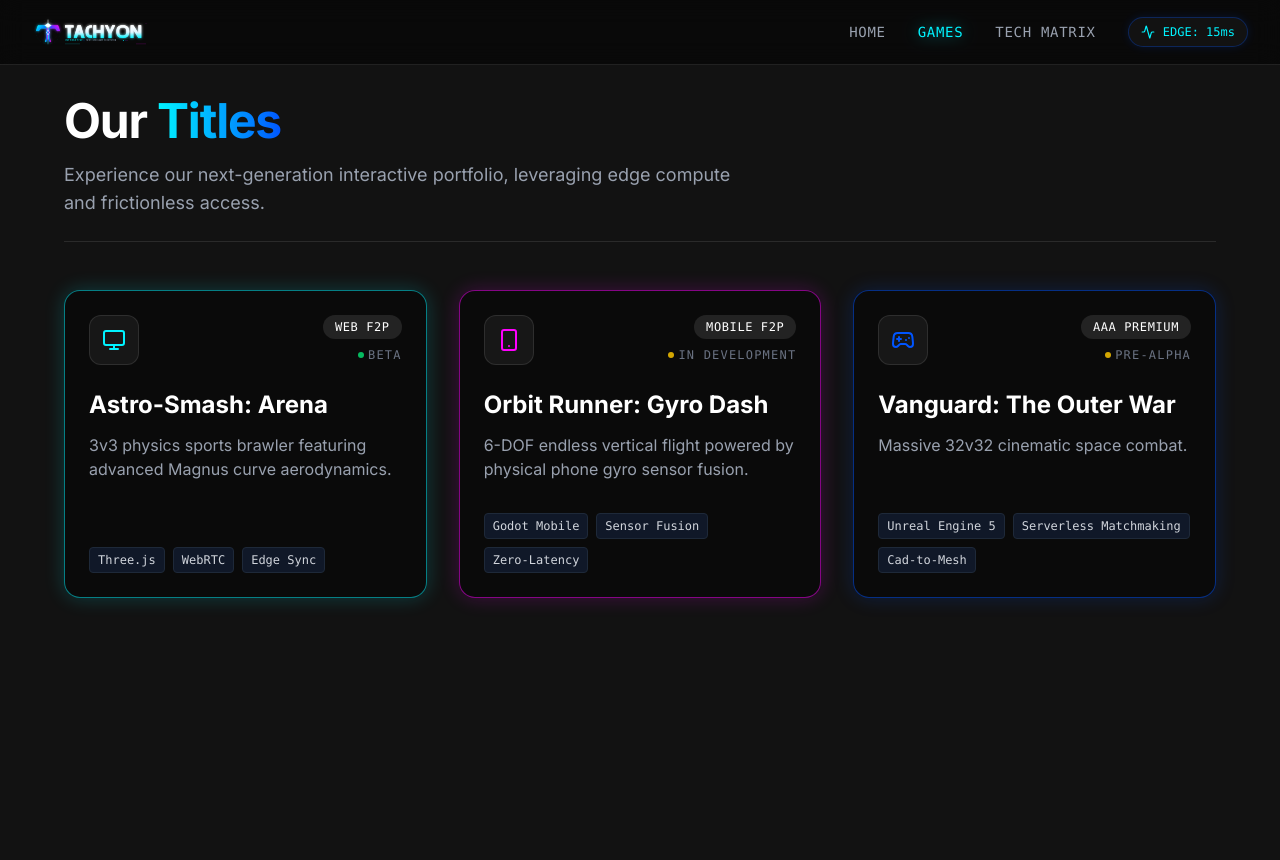
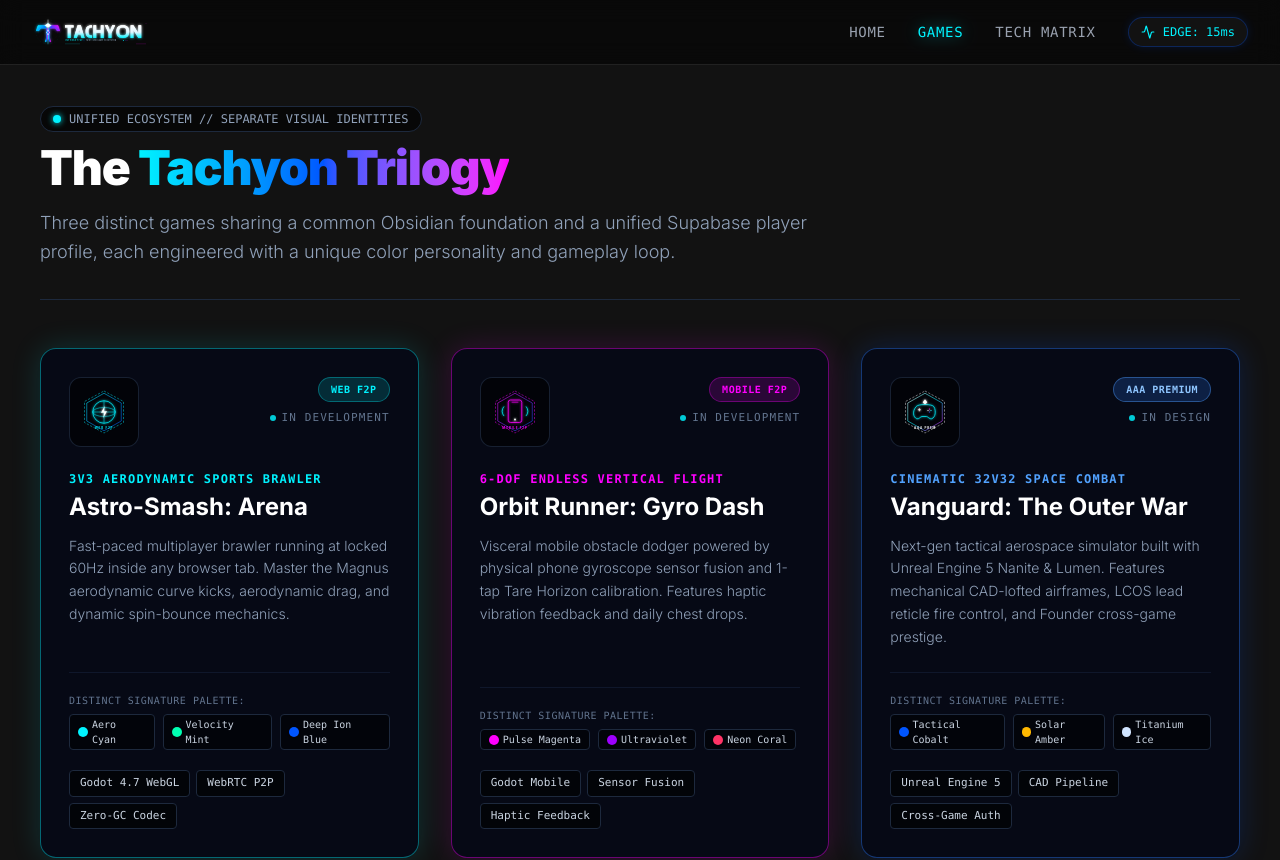
Before and after one commit to bokk3/studio-monorepo, a React (Vite) app in the folder apps/web-gateway/: page /games in a window 1280 px wide. Shown: the top 860 px of the page. Built offline with nearby package versions, Linux system fonts and the light colour scheme.

Commit message:
docs: formalize unified substrate and separate color scheme system across trilogy

```diff
--- a/apps/web-gateway/src/pages/Games.tsx
+++ b/apps/web-gateway/src/pages/Games.tsx
@@ -1,88 +1,161 @@
-import { Monitor, Smartphone, Gamepad2 } from 'lucide-react';
-
 export default function Games() {
   const games = [
     {
       title: "Astro-Smash: Arena",
       type: "Web F2P",
-      status: "Beta",
-      icon: <Monitor className="w-6 h-6 text-neon-cyan" />,
-      description: "3v3 physics sports brawler featuring advanced Magnus curve aerodynamics.",
-      badges: ["Three.js", "WebRTC", "Edge Sync"],
-      borderColor: "border-neon-cyan/50",
-      glowColor: "shadow-[0_0_20px_rgba(0,243,255,0.2)]"
+      status: "In Development",
+      iconSrc: "/tachyon_icon_web.svg",
+      tagline: "3v3 Aerodynamic Sports Brawler",
+      description: "Fast-paced multiplayer brawler running at locked 60Hz inside any browser tab. Master the Magnus aerodynamic curve kicks, aerodynamic drag, and dynamic spin-bounce mechanics.",
+      badges: ["Godot 4.7 WebGL", "WebRTC P2P", "Zero-GC Codec"],
+      themeColor: "text-neon-cyan",
+      borderColor: "border-neon-cyan/40 hover:border-neon-cyan",
+      glowColor: "shadow-[0_0_30px_rgba(0,243,255,0.15)] hover:shadow-[0_0_40px_rgba(0,243,255,0.3)]",
+      badgeBg: "bg-neon-cyan/15 text-neon-cyan border-neon-cyan/30",
+      palette: [
+        { name: "Aero Cyan", hex: "#00F3FF", bg: "bg-[#00F3FF]" },
+        { name: "Velocity Mint", hex: "#00FFB2", bg: "bg-[#00FFB2]" },
+        { name: "Deep Ion Blue", hex: "#0055FF", bg: "bg-[#0055FF]" }
+      ]
     },
     {
       title: "Orbit Runner: Gyro Dash",
       type: "Mobile F2P",
       status: "In Development",
-      icon: <Smartphone className="w-6 h-6 text-neon-magenta" />,
-      description: "6-DOF endless vertical flight powered by physical phone gyro sensor fusion.",
-      badges: ["Godot Mobile", "Sensor Fusion", "Zero-Latency"],
-      borderColor: "border-neon-magenta/50",
-      glowColor: "shadow-[0_0_20px_rgba(255,0,255,0.2)]"
+      iconSrc: "/tachyon_icon_mobile.svg",
+      tagline: "6-DOF Endless Vertical Flight",
+      description: "Visceral mobile obstacle dodger powered by physical phone gyroscope sensor fusion and 1-tap Tare Horizon calibration. Features haptic vibration feedback and daily chest drops.",
+      badges: ["Godot Mobile", "Sensor Fusion", "Haptic Feedback"],
+      themeColor: "text-neon-magenta",
+      borderColor: "border-neon-magenta/40 hover:border-neon-magenta",
+      glowColor: "shadow-[0_0_30px_rgba(255,0,255,0.15)] hover:shadow-[0_0_40px_rgba(255,0,255,0.3)]",
+      badgeBg: "bg-neon-magenta/15 text-neon-magenta border-neon-magenta/30",
+      palette: [
+        { name: "Pulse Magenta", hex: "#FF00FF", bg: "bg-[#FF00FF]" },
+        { name: "Ultraviolet", hex: "#9D00FF", bg: "bg-[#9D00FF]" },
+        { name: "Neon Coral", hex: "#FF3366", bg: "bg-[#FF3366]" }
+      ]
     },
     {
       title: "Vanguard: The Outer War",
       type: "AAA Premium",
-      status: "Pre-Alpha",
-      icon: <Gamepad2 className="w-6 h-6 text-electric-blue" />,
-      description: "Massive 32v32 cinematic space combat.",
-      badges: ["Unreal Engine 5", "Serverless Matchmaking", "Cad-to-Mesh"],
-      borderColor: "border-electric-blue/50",
-      glowColor: "shadow-[0_0_20px_rgba(0,85,255,0.2)]"
+      status: "In Design",
+      iconSrc: "/tachyon_icon_aaa.svg",
+      tagline: "Cinematic 32v32 Space Combat",
+      description: "Next-gen tactical aerospace simulator built with Unreal Engine 5 Nanite & Lumen. Features mechanical CAD-lofted airframes, LCOS lead reticle fire control, and Founder cross-game prestige.",
+      badges: ["Unreal Engine 5", "CAD Pipeline", "Cross-Game Auth"],
+      themeColor: "text-blue-400",
+      borderColor: "border-blue-500/40 hover:border-blue-400",
+      glowColor: "shadow-[0_0_30px_rgba(0,85,255,0.2)] hover:shadow-[0_0_40px_rgba(0,85,255,0.35)]",
+      badgeBg: "bg-blue-500/20 text-blue-300 border-blue-400/40",
+      palette: [
+        { name: "Tactical Cobalt", hex: "#0055FF", bg: "bg-[#0055FF]" },
+        { name: "Solar Amber", hex: "#FFB800", bg: "bg-[#FFB800]" },
+        { name: "Titanium Ice", hex: "#D0E4FF", bg: "bg-[#D0E4FF]" }
+      ]
     }
   ];
 
   return (
-    <div className="min-h-screen p-8 relative overflow-hidden">
-      {/* Background elements */}
-      <div className="absolute top-0 right-0 w-1/2 h-1/2 bg-neon-cyan/5 rounded-full blur-[120px] pointer-events-none -z-10"></div>
-      <div className="absolute bottom-0 left-0 w-1/2 h-1/2 bg-electric-blue/5 rounded-full blur-[120px] pointer-events-none -z-10"></div>
+    <div className="min-h-screen p-6 sm:p-10 relative overflow-hidden max-w-7xl mx-auto">
+      {/* Background ambient lighting */}
+      <div className="absolute top-10 left-1/4 w-[600px] h-[350px] bg-neon-cyan/5 rounded-full blur-[140px] pointer-events-none -z-10" />
+      <div className="absolute top-40 right-1/4 w-[500px] h-[350px] bg-neon-magenta/5 rounded-full blur-[140px] pointer-events-none -z-10" />
 
-      <div className="max-w-6xl mx-auto z-10">
-        <div className="mb-12 border-b border-white/10 pb-6">
-          <h1 className="text-4xl md:text-5xl font-bold tracking-tight mb-4">
-            Our <span className="text-transparent bg-clip-text bg-gradient-to-r from-neon-cyan to-electric-blue">Titles</span>
+      {/* Header */}
+      <div className="mb-12 border-b border-slate-800 pb-8">
+        <div className="inline-flex items-center gap-2 px-3 py-1 rounded-full border border-slate-800 bg-black/60 text-slate-400 text-xs font-mono mb-3">
+          <span className="w-2 h-2 rounded-full bg-neon-cyan shadow-[0_0_6px_#00F3FF]" />
+          UNIFIED ECOSYSTEM // SEPARATE VISUAL IDENTITIES
+        </div>
+        <h1 className="text-4xl sm:text-5xl font-black tracking-tight text-white mb-4">
+          The <span className="bg-clip-text text-transparent bg-gradient-to-r from-neon-cyan via-electric-blue to-neon-magenta">Tachyon Trilogy</span>
         </h1>
-          <p className="text-gray-400 max-w-2xl text-lg">
-            Experience our next-generation interactive portfolio, leveraging edge compute and frictionless access.
+        <p className="text-slate-400 max-w-3xl text-base sm:text-lg font-light leading-relaxed">
+          Three distinct games sharing a common Obsidian foundation and a unified Supabase player profile, each engineered with a unique color personality and gameplay loop.
         </p>
       </div>
 
+      {/* Grid of Titles */}
       <div className="grid grid-cols-1 lg:grid-cols-3 gap-8">
         {games.map((game, idx) => (
           <div
             key={idx}
-              className={`bg-black/40 backdrop-blur-sm border ${game.borderColor} ${game.glowColor} rounded-2xl p-6 flex flex-col hover:-translate-y-2 transition-transform duration-300`}
+            className={`bg-slate-950/70 backdrop-blur-md border ${game.borderColor} ${game.glowColor} rounded-2xl p-7 flex flex-col justify-between transition-all duration-300 hover:-translate-y-2 group relative overflow-hidden`}
           >
+            {/* Top Bar */}
+            <div>
               <div className="flex justify-between items-start mb-6">
-                <div className="p-3 bg-white/5 rounded-xl border border-white/10">
-                  {game.icon}
+                <div className="p-2.5 bg-black/60 rounded-xl border border-slate-800/80 group-hover:scale-105 transition-transform">
+                  <img src={game.iconSrc} alt={`${game.title} Icon`} className="w-12 h-12" />
                 </div>
                 <div className="flex flex-col items-end space-y-2">
-                  <span className="px-3 py-1 bg-white/10 text-white text-xs font-mono rounded-full uppercase tracking-wider">
+                  <span className={`px-3 py-1 rounded-full text-[10px] font-mono font-bold tracking-wider uppercase border ${game.badgeBg}`}>
                     {game.type}
                   </span>
-                  <span className="text-xs font-mono text-gray-500 uppercase tracking-widest flex items-center gap-1">
-                    <span className={`w-1.5 h-1.5 rounded-full ${game.status === 'Beta' ? 'bg-green-400' : 'bg-yellow-400'} animate-pulse`}></span>
+                  <span className="text-[11px] font-mono text-slate-500 uppercase tracking-widest flex items-center gap-1.5">
+                    <span className="w-1.5 h-1.5 rounded-full bg-neon-cyan animate-pulse" />
                     {game.status}
                   </span>
                 </div>
               </div>
 
-              <h2 className="text-2xl font-bold text-white mb-3">{game.title}</h2>
-              <p className="text-gray-400 mb-8 flex-grow">{game.description}</p>
+              <span className={`text-xs font-mono tracking-widest uppercase font-semibold ${game.themeColor} block mb-1`}>
+                {game.tagline}
+              </span>
+              <h2 className="text-2xl font-bold text-white mb-3 group-hover:text-white transition-colors">
+                {game.title}
+              </h2>
+              <p className="text-sm text-slate-400 leading-relaxed mb-6 font-light">
+                {game.description}
+              </p>
+            </div>
 
-              <div className="flex flex-wrap gap-2 mt-auto">
+            {/* Bottom Meta & Color Palette Bar */}
+            <div className="border-t border-slate-900 pt-5 mt-auto space-y-4">
+              {/* Distinct Color Palette Bar */}
+              <div>
+                <span className="text-[10px] font-mono tracking-wider text-slate-500 uppercase block mb-1.5">
+                  Distinct Signature Palette:
+                </span>
+                <div className="flex items-center gap-2">
+                  {game.palette.map((color, cIdx) => (
+                    <div key={cIdx} className="flex items-center gap-1 text-[11px] font-mono text-slate-400 bg-black/50 px-2 py-0.5 rounded border border-slate-800">
+                      <span className={`w-2.5 h-2.5 rounded-full ${color.bg} shadow-sm`} />
+                      <span className="text-[10px] text-slate-300">{color.name}</span>
+                    </div>
+                  ))}
+                </div>
+              </div>
+
+              {/* Tech Badges */}
+              <div className="flex flex-wrap gap-1.5 pt-1">
                 {game.badges.map(badge => (
-                  <span key={badge} className="px-2 py-1 bg-gray-900 border border-gray-800 text-gray-300 text-xs font-mono rounded">
+                  <span key={badge} className="px-2.5 py-1 bg-black/60 border border-slate-800 text-slate-300 text-[11px] font-mono rounded">
                     {badge}
                   </span>
                 ))}
               </div>
             </div>
+          </div>
         ))}
+      </div>
+
+      {/* Shared Foundation Callout */}
+      <div className="mt-12 p-6 rounded-2xl bg-black/40 border border-slate-800/80 flex flex-col md:flex-row items-center justify-between gap-4 font-mono text-xs">
+        <div className="flex items-center gap-3">
+          <div className="flex -space-x-2">
+            <span className="w-5 h-5 rounded-full bg-[#00F3FF] border-2 border-black inline-block shadow-[0_0_8px_#00F3FF]" />
+            <span className="w-5 h-5 rounded-full bg-[#FF00FF] border-2 border-black inline-block shadow-[0_0_8px_#FF00FF]" />
+            <span className="w-5 h-5 rounded-full bg-[#0055FF] border-2 border-black inline-block shadow-[0_0_8px_#0055FF]" />
+            <span className="w-5 h-5 rounded-full bg-[#FFB800] border-2 border-black inline-block shadow-[0_0_8px_#FFB800]" />
+          </div>
+          <span className="text-slate-300">
+            <strong className="text-white">Unified Substrate:</strong> All titles share Void Obsidian (<code className="text-slate-400">#121212</code>) & Fusion White telemetry reticles.
+          </span>
+        </div>
+        <div className="text-slate-400 text-right">
+          Single Pilot Clearance &bull; Cross-Progression Diamonds
         </div>
       </div>
     </div>
```
Also changed, not shown: apps/web-gateway/.wrangler/tmp/deploy-c9xMfC/no-op-worker.js (added), 3 other files (tests, documents, lock files or other folders). Lines whose indentation alone changed are shown as unchanged.
